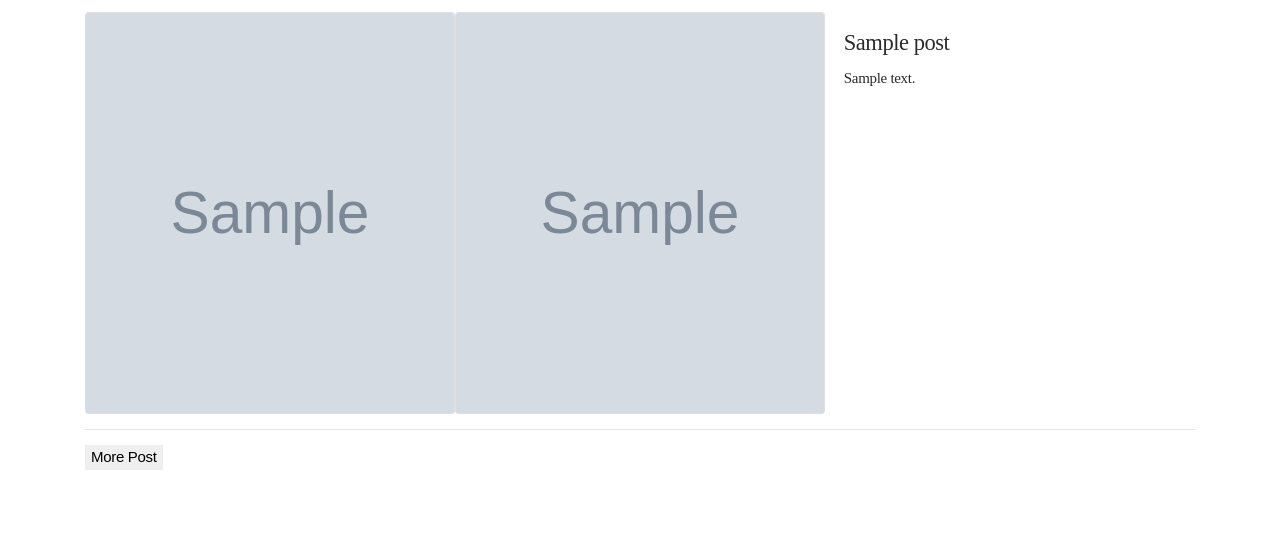
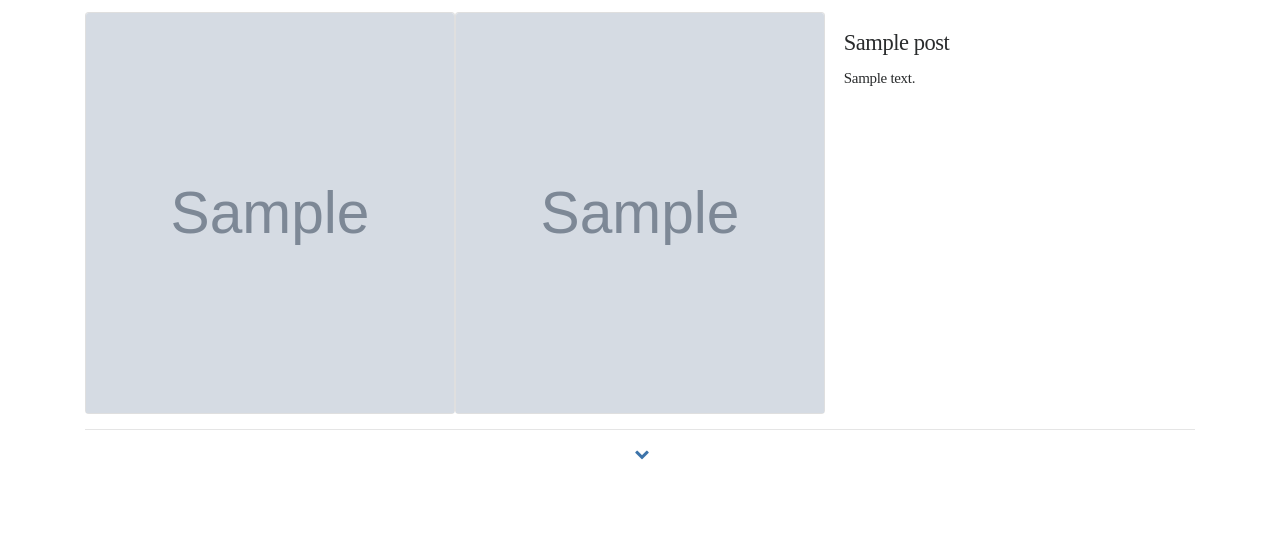
Before and after one commit to leechulseung/tourship_, a Django app: page /newspeed/ in a window 1280 px wide. Shown: the part 262-800 px from the top of the page. Run offline with Django 3.2, Linux system fonts and the light colour scheme; a user stored in the database is signed in; tables that the repository leaves empty hold one stand-in row (values such as "Sample post"); grey boxes marked "Sample" are stand-in pictures; some libraries are stand-ins or nearby versions; some web fonts are replaced.

Commit message:
게시글 더보기, 댓글 더보기 버튼 수정

```diff
--- a/news/models.py
+++ b/news/models.py
@@ -12,7 +12,10 @@ class Post(models.Model):
 	created_at = models.DateTimeField(auto_now_add=True)
 	updated_at = models.DateTimeField(auto_now=True)
 	main_photo = models.ImageField('사진', blank=True,upload_to='main_photo/%Y/%m/%d/')
-
+	like_user_set = models.ManyToManyField(settings.AUTH_USER_MODEL,
+                                           blank=True,
+                                           related_name='like_user_set',
+                                           through='Like') # post.like_set 으로 접근 가능
 	def __self__(self):
 		return self.title
 
@@ -22,6 +25,12 @@ class Post(models.Model):
 			photo.file.delete()
 			photo.delete()
 		super(Post, self).delete(*args, **kwargs)
+
+class Like(models.Model):
+    user = models.ForeignKey(settings.AUTH_USER_MODEL)
+    post = models.ForeignKey(Post)
+    created_at = models.DateTimeField(auto_now_add=True)
+    updated_at = models.DateTimeField(auto_now=True)
 
 class Address(models.Model):
 	post = models.ForeignKey('Post', verbose_name='post related',
--- a/news/static/news/newspeed_custom.css
+++ b/news/static/news/newspeed_custom.css
@@ -347,3 +347,15 @@ z-index: 90;
 .fa-search {
     color: #3C74AA;
 }
+
+.morepost {
+  border: 1px solid #EAEAEA;
+  color: #8C8C8C;
+  background-color: #fff;
+}
+
+.more_bt {
+    background-color:#fff;
+    border:none;
+    color: #3d74aa;
+}
--- a/news/templates/news/news_list.html
+++ b/news/templates/news/news_list.html
@@ -378,7 +378,9 @@
                 <!--스크롤 페이지네이션 내용 들어가는 공간-->
             </div>
             <input id="page" type="hidden" value="2">
-            <button id="callmorepost" type="button">More Post</button>
+            <div class="d-flex justify-content-center">
+                <button id="callmorepost" class="fa fa-chevron-down fa-1x more_bt ml-1 mb-3"></button>
+            </div>
         </div>
     </main>
 
```
